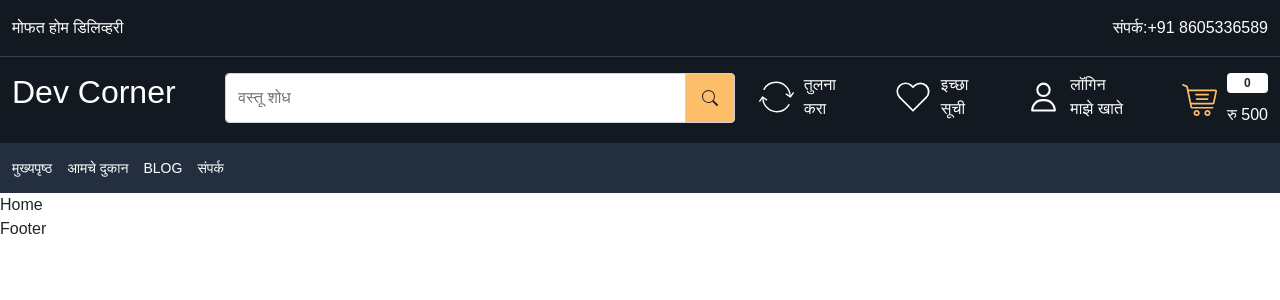
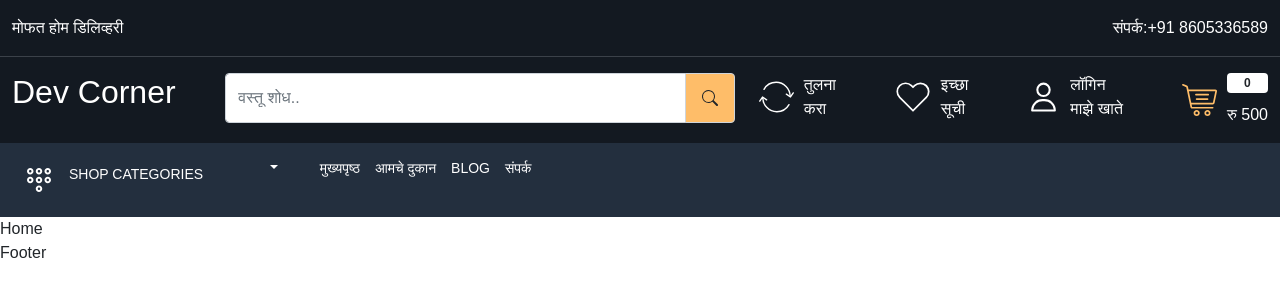
Before and after one commit to Webdev-Chaitanya/SGPB-FrontEnd, a React (Create React App) app: page / in a window 1280 px wide. Shown: the top 300 px of the page. Built offline with nearby package versions, Linux system fonts and the light colour scheme; a web font is replaced by a local one.

Commit message:
Header commit

```diff
--- a/src/App.css
+++ b/src/App.css
@@ -28,6 +28,9 @@ a{
 .gap-15{
   gap:15px;
 }
+.gap-30{
+  gap:30px;
+}
 
 /* Header Part  */
 
@@ -50,13 +53,30 @@ a{
   width:35px;
   height:35px;
 }
-.header-bottom .menu-links a{
+.header-bottom .menu-links a,
+.header-bottom .dropdown button {
   color: white;
   font-size: 14px;
   line-height: 18px;
-  font-weight: 500;
+  font-weight: 400;
   letter-spacing: 0.3;
   text-transform: uppercase;
 }
-
+.header-bottom .dropdown button:focus {
+  box-shadow: none;
+}
+.header-bottom .dropdown-menu {
+  background-color: var(--color-131921);
+  width: 100%;
+  transform: translate3d(0px, 57px, 0px) !important;
+}
+.header-bottom .dropdown-item {
+  padding: 20px;
+  max-width: 3px;
+  border-bottom: 1px solid var(--color-3b4149);
+}
+.header-bottom .dropdown-item:hover {
+  background-color: transparent;
+  color: var(--color-febd69) !important;
+}
 /* Header Part End Here */
--- a/src/components/Header.js
+++ b/src/components/Header.js
@@ -1,6 +1,6 @@
 import React from "react";
 import { NavLink, Link } from "react-router-dom";
-import {BsSearch} from 'react-icons/bs'
+import { BsSearch } from "react-icons/bs";
 
 const Header = () => {
   return (
@@ -9,10 +9,7 @@ const Header = () => {
         <div className="container-xxl">
           <div className="row">
             <div className="col-6">
-              <p className="text-white mb-0">
-                {" "}
-                मोफत होम डिलिव्हरी
-              </p>
+              <p className="text-white mb-0"> मोफत होम डिलिव्हरी</p>
             </div>
             <div className="col-6">
               <p className="text-end text-white mb-0">
@@ -38,12 +35,12 @@ const Header = () => {
                 <input
                   type="text"
                   class="form-control py-2"
-                  placeholder="वस्तू शोध "
-                  aria-label="वस्तू शोध "
+                  placeholder="वस्तू शोध.. "
+                  aria-label="वस्तू शोध... "
                   aria-describedby="basic-addon2"
                 />
                 <span class="input-group-text p-3" id="basic-addon2">
-                  <BsSearch className="fs-6"/>
+                  <BsSearch className="fs-6" />
                 </span>
               </div>
             </div>
@@ -53,7 +50,7 @@ const Header = () => {
                   <Link className="d-flex align-item-center gap-10 text-white">
                     <img src="/images/compare.svg" alt="compare" />
                     <p className="mb-0">
-                   तुलना <br/> करा
+                      तुलना <br /> करा
                     </p>
                   </Link>
                 </div>
@@ -61,7 +58,7 @@ const Header = () => {
                   <Link className="d-flex align-item-center gap-10 text-white">
                     <img src="/images/wishlist.svg" alt="wishlist" />
                     <p className="mb-0">
-                   इच्छा <br/> सूची
+                      इच्छा <br /> सूची
                     </p>
                   </Link>
                 </div>
@@ -69,7 +66,7 @@ const Header = () => {
                   <Link className="d-flex align-item-center gap-10 text-white">
                     <img src="/images/user.svg" alt="user" />
                     <p className="mb-0">
-                   लॉगिन <br/> माझे खाते
+                      लॉगिन <br /> माझे खाते
                     </p>
                   </Link>
                 </div>
@@ -91,8 +88,41 @@ const Header = () => {
         <div className="container-xxl">
           <div className="row">
             <div className="col-12">
-              <div className="menu-bottom d-flex align-item-center">
-                <div></div>
+              <div className="menu-bottom d-flex align-item-center gap-30">
+                <div>
+                  <div className="dropdown">
+                    <button
+                      className="btn btn-secondary dropdown-toggle bg-transparent border-0 gap-15 d-flex align-item-center"
+                      type="button"
+                      id="dropdownMenuButton1"
+                      data-bs-toggle="dropdown"
+                      aria-expanded="false"
+                    >
+                      <img src="images/menu.svg" alt="categorylogo" />
+                      <span className="me-5 d-inline-block">Shop Categories</span>
+                    </button>
+                    <ul
+                      className="dropdown-menu"
+                      aria-labelledby="dropdownMenuButton1"
+                    >
+                      <li>
+                        <Link className="dropdown-item text-white" to="" >
+                          Action
+                        </Link>
+                      </li>
+                      <li>
+                        <Link class="dropdown-item text-white" to="" >
+                          Another action
+                        </Link>
+                      </li>
+                      <li>
+                        <Link class="dropdown-item text-white" to="" >
+                          Something else here
+                        </Link>
+                      </li>
+                    </ul>
+                  </div>
+                </div>
                 <div className="menu-links">
                   <div className="d-flex align-item-center gap-15">
                     <NavLink to="/">मुख्यपृष्ठ</NavLink>
```
Lines whose indentation alone changed are shown as unchanged.
